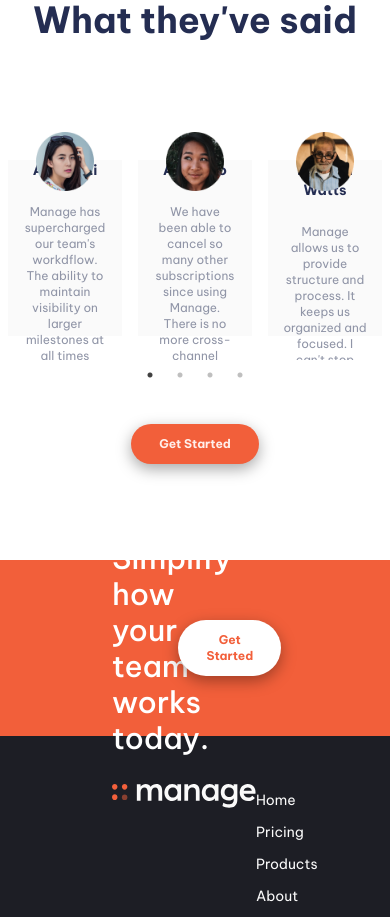
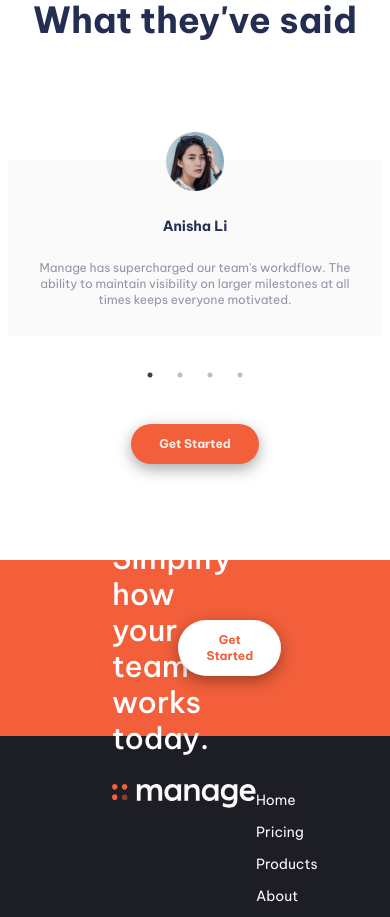
Before and after one commit to chrisgibbo/Manage-Landing-Page, a React (Create React App) app in the folder manage-landing-page/: page / in a window 390 px wide. Shown: the part 2280-3197 px from the top of the page. Built offline with nearby package versions, Linux system fonts and the light colour scheme.

Commit message:
add responsive breakpoint to slick slider

```diff
--- a/manage-landing-page/src/components/simpleSlider.js
+++ b/manage-landing-page/src/components/simpleSlider.js
@@ -15,6 +15,16 @@ function simpleSlider() {
     speed: 800,
     slidesToShow: 3,
     slidesToScroll: 1,
+    responsive: [
+      {
+        breakpoint: 768,
+        settings: {
+          slidesToShow: 1,
+          centerMode: false,
+          slidesToScroll: 1,
+        },
+      },
+    ],
   };
   return (
     <Slider {...settings}>
```
